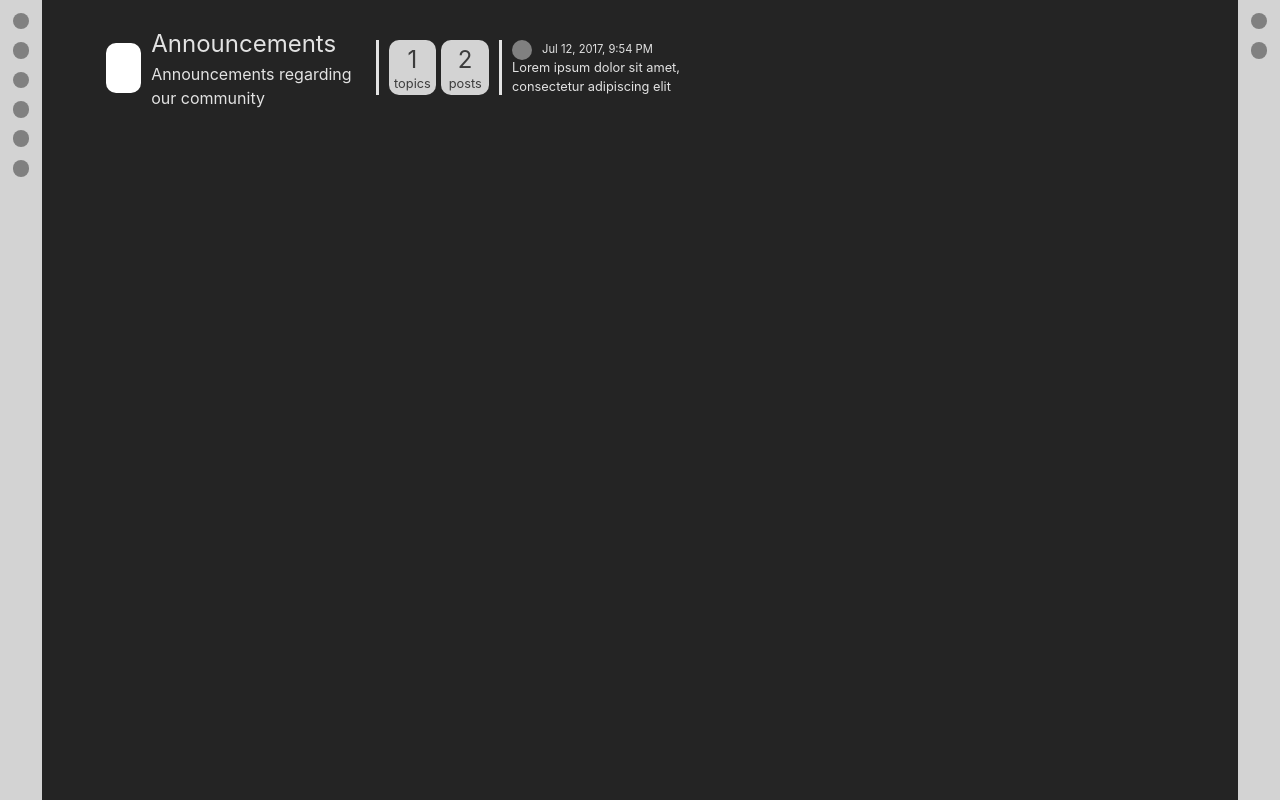
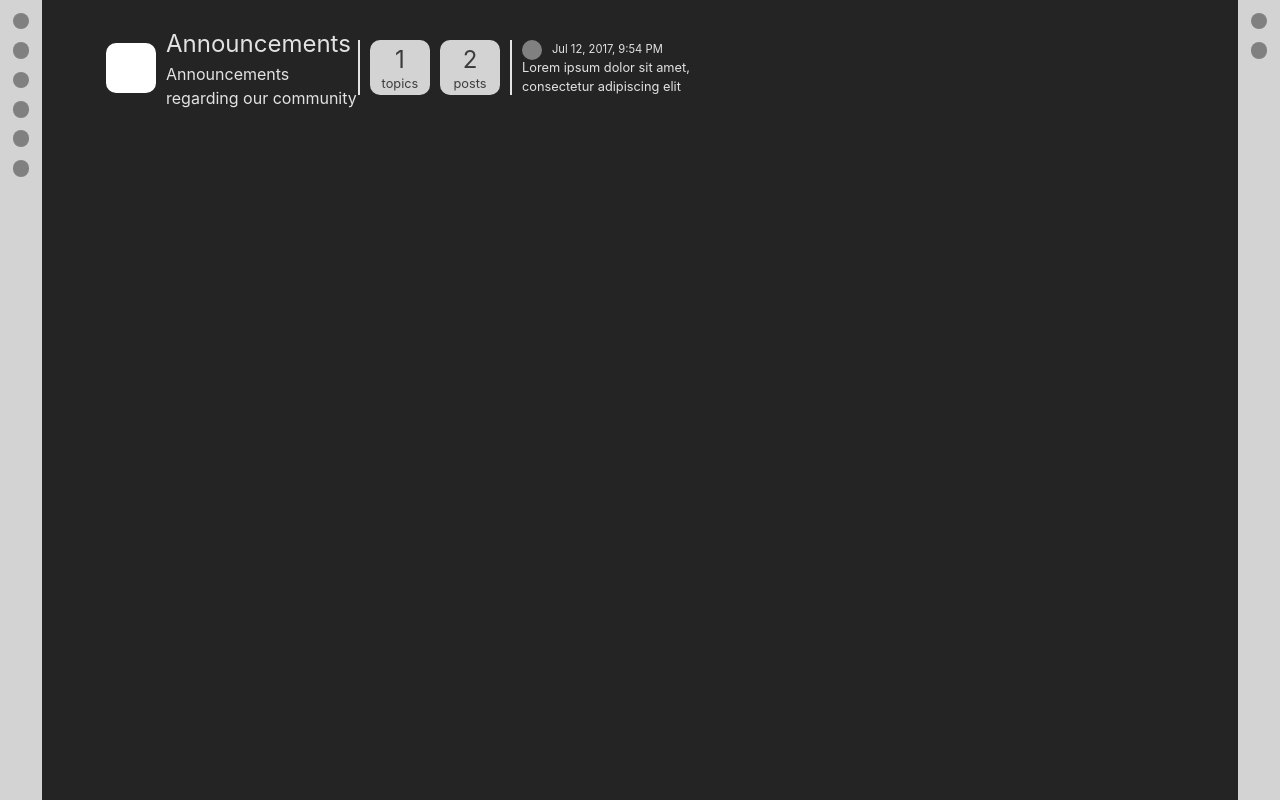
Before and after one commit to tomasrobino/forum, a React (Vite) app: page / in a window 1280 px wide. Built offline with nearby package versions, Linux system fonts and the light colour scheme.

Commit message:
more ForumItem styling

```diff
--- a/src/components/ForumItem.module.css
+++ b/src/components/ForumItem.module.css
@@ -20,6 +20,7 @@ p {
 }
 
 .icon {
+    min-width: 50px;
     width: 50px;
     height: 50px;
     background-color: white;
@@ -43,21 +44,18 @@ p {
 }
 
 .group {
-    border-left: 3px solid;
-    border-right: 3px solid;
+    padding: 0 5px;
+    border-right: 2px solid;
+    border-left: 2px solid;
     display: flex;
-    width: 40%;
     height: inherit;
-    padding-left: 5px;
-    padding-right: 10px;
-
 }
 
 .square {
-    margin-left: 5px;
+    margin: 0 5px;
     text-align: center;
     background-color: lightgray;
-    width: 100%;
+    width: 60px;
     height: 100%;
     display: flex;
     flex-direction: column;
--- a/src/components/ForumItem.tsx
+++ b/src/components/ForumItem.tsx
@@ -1,6 +1,6 @@
 import styles from './ForumItem.module.css'
 
-export default function ForumItem(props: {isCategory: boolean, title: string, description: string}) {
+export default function ForumItem(props: {isCategory?: boolean, title: string, description: string}) {
   return(
     <div className={styles.item}>
       <div className={styles.left}>
```
